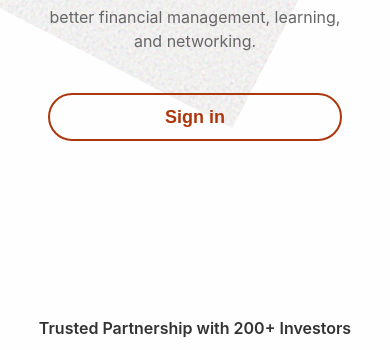
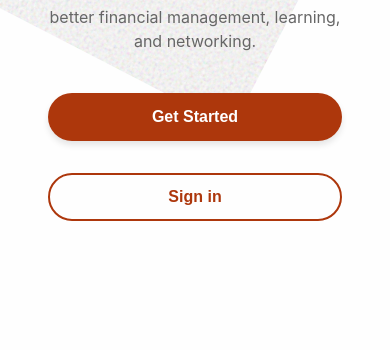
Before and after one commit to damilareoo/Growthspring, a plain HTML site: page index.html in a window 390 px wide. Shown: the part 816-1166 px from the top of the page. Drawn offline with Linux system fonts and the light colour scheme.

Commit message:
eighteenth commit

```diff
--- a/style.css
+++ b/style.css
@@ -426,6 +426,76 @@ img {
     }
 }
 
+@media screen and (max-width: 992px) {
+    /* Hero Section Mobile */
+    .hero-buttons {
+        display: flex;
+        flex-direction: column;
+        gap: var(--spacing-sm);
+        width: 100%;
+        margin-top: var(--spacing-md);
+    }
+
+    .hero-buttons .primary-button,
+    .hero-buttons .secondary-button {
+        width: 100%;
+        display: block;
+    }
+
+    .hero-buttons button {
+        width: 100%;
+        padding: var(--spacing-sm) var(--spacing-md);
+        display: block;
+    }
+
+    /* Ready to Grow Section Mobile */
+    .ready-to-grow .primary-button {
+        width: 100%;
+        display: block;
+    }
+
+    .ready-to-grow button {
+        width: 100%;
+        padding: var(--spacing-sm) var(--spacing-md);
+        display: block;
+    }
+
+    .ready-to-grow .content {
+        display: flex;
+        flex-direction: column;
+        align-items: center;
+        gap: var(--spacing-md);
+        text-align: center;
+    }
+}
+
+@media screen and (max-width: 768px) {
+    .hero-buttons {
+        margin-top: var(--spacing-sm);
+    }
+
+    .hero-buttons .primary-button button,
+    .hero-buttons .secondary-button button,
+    .ready-to-grow .primary-button button {
+        font-size: 1rem;
+        padding: 12px 24px;
+        width: 100%;
+        display: block;
+    }
+
+    .ready-to-grow .content {
+        padding: var(--spacing-md) var(--spacing-sm);
+    }
+}
+
+@media screen and (max-width: 576px) {
+    .hero-buttons .primary-button button,
+    .hero-buttons .secondary-button button,
+    .ready-to-grow .primary-button button {
+        padding: 10px 20px;
+    }
+}
+
 /* Container */
 .container {
     max-width: var(--container-width);
```
